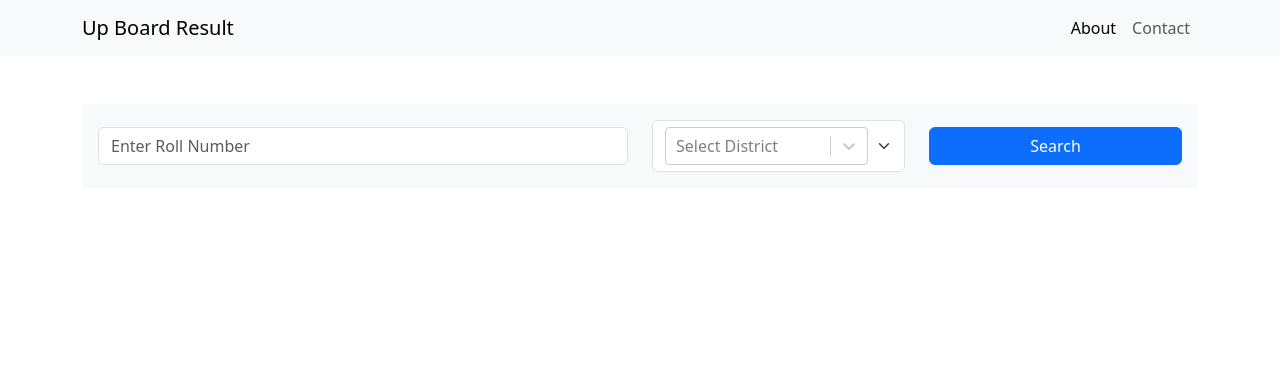
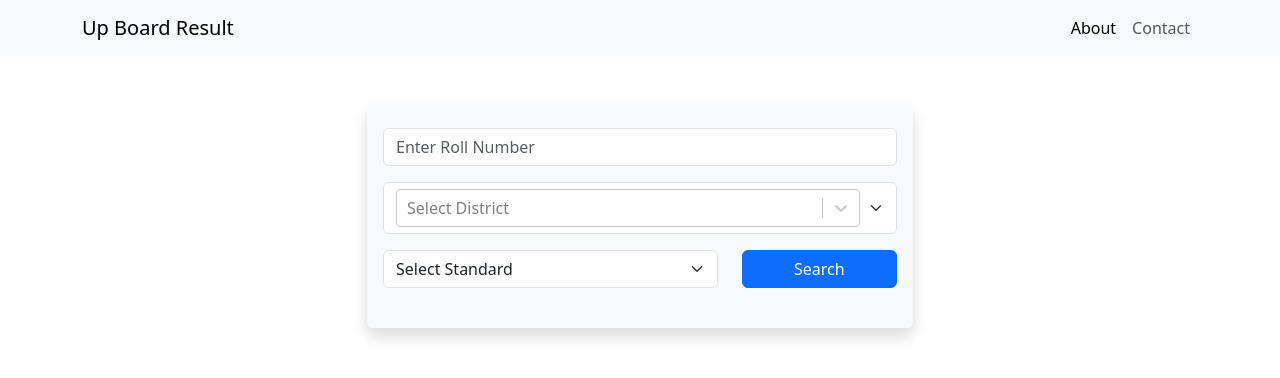
Before and after one commit to theajthakur/UPB_Intermediate_Result_FrontEND, a React (Vite) app: page / in a window 1280 px wide. Shown: the top 378 px of the page. Built offline with nearby package versions, Linux system fonts and the light colour scheme.

Commit message:
Added 10th Result

```diff
--- a/src/components/ResultTable.jsx
+++ b/src/components/ResultTable.jsx
@@ -17,26 +17,32 @@ export default function ResultTable({ data }) {
             <th>Mother Name</th>
             <td>{data.mother}</td>
           </tr>
+          {data.stream ? (
             <tr>
               <th>Stream</th>
               <td>{data.stream}</td>
             </tr>
+          ) : (
+            ""
+          )}
         </tbody>
       </table>
       <table className="table table-bordered">
         <thead>
+          <tr>
             <th>Subject</th>
             <th>Theory</th>
             <th>Practical</th>
             <th>Total</th>
+          </tr>
         </thead>
         <tbody>
-          {data.marks.map((mark) => {
+          {data.marks.map((mark, index) => {
             return (
-              <tr>
+              <tr key={index}>
                 <td>{mark.subject}</td>
                 <td>{mark.obtained_theory}</td>
-                <td>{mark.obtained_total - mark.obtained_theory}</td>
+                <td>{parseInt(mark.obtained_total) - mark.obtained_theory}</td>
                 <td>{mark.obtained_total}</td>
               </tr>
             );
--- a/src/components/UserRollInput.jsx
+++ b/src/components/UserRollInput.jsx
@@ -1,6 +1,7 @@
 import React, { useState } from "react";
 import Select from "react-select";
 import ResultTable from "./ResultTable";
+import Loader from "./helper/Loader";
 const options = [
   { value: "", label: "Select" },
   { value: "01", label: "AGRA - 01" },
@@ -82,25 +83,47 @@ const options = [
 
 export default function UserRollInput() {
   const [roll, setRoll] = useState("");
-  const [selectedOption, setSelectedOption] = useState(null);
+  const [standard, setStandard] = useState("");
+  const [district, setDistrict] = useState(null);
   const [data, setData] = useState(null);
-  const handleChange = (selectedOption) => {
-    setSelectedOption(selectedOption);
+  const [errorMessage, setErrorMessage] = useState(null);
+  const [loading, setLoading] = useState(false);
+  const handleChange = (district) => {
+    setDistrict(district);
   };
   const fetchResult = async () => {
-    if (!roll || !selectedOption) return alert("Fill all the fields!");
+    setErrorMessage(null);
+    setLoading(true);
+    if (!roll || !standard || !district) return alert("Fill all the fields!");
+    const apiUrl = import.meta.env.VITE_API_URL;
     const response = await fetch(
-      `https://upb-intermediate-result.onrender.com/${roll}`
+      `${apiUrl}/${standard}/${district.value}/${roll}`
     );
+    setLoading(false);
     const mdata = await response.json();
+    if (mdata.status === "error") {
+      setErrorMessage(mdata.message);
+      return setData(null);
+    }
     setData(mdata);
   };
 
   return (
     <div className="container mt-5">
-      <div className="bg-light p-3">
+      <div className="row justify-content-center">
+        <div className="col-lg-6 col-md-8 col-sm-10">
+          <form
+            className="h-100 bg-light p-3 rounded shadow"
+            onSubmit={(e) => {
+              e.preventDefault();
+              fetchResult();
+            }}
+          >
+            {loading ? (
+              <Loader />
+            ) : (
               <div className="row align-items-center">
-          <div className="col-sm-6">
+                <div className="col-sm-12 my-2">
                   <input
                     type="text"
                     value={roll}
@@ -111,9 +134,9 @@ export default function UserRollInput() {
                     placeholder="Enter Roll Number"
                   />
                 </div>
-          <div className="col-sm-3">
+                <div className="col-sm-12 my-2">
                   <Select
-              value={selectedOption}
+                    value={district}
                     onChange={handleChange}
                     options={options}
                     isSearchable
@@ -121,14 +144,39 @@ export default function UserRollInput() {
                     className="form-select"
                   />
                 </div>
-          <div className="col-sm-3">
-            <button className="btn btn-primary w-100" onClick={fetchResult}>
+                <div className="col-sm-8 my-2">
+                  <select
+                    className="form-select"
+                    onChange={(event) => setStandard(event.target.value)}
+                  >
+                    <option value="">Select Standard</option>
+                    <option value="10">10</option>
+                    <option value="12">12</option>
+                  </select>
+                </div>
+                <div className="col-sm-4 my-2">
+                  <button
+                    className="btn btn-primary w-100"
+                    onClick={fetchResult}
+                  >
                     Search
                   </button>
                 </div>
+                <div className="col-sm-12 my-2">
+                  {errorMessage ? (
+                    <div className="alert alert-danger" role="alert">
+                      {errorMessage}
+                    </div>
+                  ) : (
+                    ""
+                  )}
                 </div>
               </div>
-      {data?<ResultTable data={data}/>:""}
+            )}
+          </form>
+        </div>
+      </div>
+      {data ? loading ? "" : <ResultTable data={data} /> : ""}
     </div>
   );
 }
--- /dev/null
+++ b/src/components/helper/Loader.css
@@ -0,0 +1,54 @@
+.lds-ripple {
+  /* change color here */
+  color: #1c4c5b;
+}
+.lds-ripple,
+.lds-ripple div {
+  box-sizing: border-box;
+}
+.lds-ripple {
+  display: inline-block;
+  position: relative;
+  width: 80px;
+  height: 80px;
+}
+.lds-ripple div {
+  position: absolute;
+  border: 4px solid currentColor;
+  opacity: 1;
+  border-radius: 50%;
+  animation: lds-ripple 1s cubic-bezier(0, 0.2, 0.8, 1) infinite;
+}
+.lds-ripple div:nth-child(2) {
+  animation-delay: -0.5s;
+}
+@keyframes lds-ripple {
+  0% {
+    top: 36px;
+    left: 36px;
+    width: 8px;
+    height: 8px;
+    opacity: 0;
+  }
+  4.9% {
+    top: 36px;
+    left: 36px;
+    width: 8px;
+    height: 8px;
+    opacity: 0;
+  }
+  5% {
+    top: 36px;
+    left: 36px;
+    width: 8px;
+    height: 8px;
+    opacity: 1;
+  }
+  100% {
+    top: 0;
+    left: 0;
+    width: 80px;
+    height: 80px;
+    opacity: 0;
+  }
+}
--- /dev/null
+++ b/src/components/helper/Loader.jsx
@@ -0,0 +1,12 @@
+import React from "react";
+import "./Loader.css";
+export default function Loader() {
+  return (
+    <div className="custom-loader text-center">
+      <div className="lds-ripple">
+        <div></div>
+        <div></div>
+      </div>
+    </div>
+  );
+}
```
Lines whose indentation alone changed are shown as unchanged.
